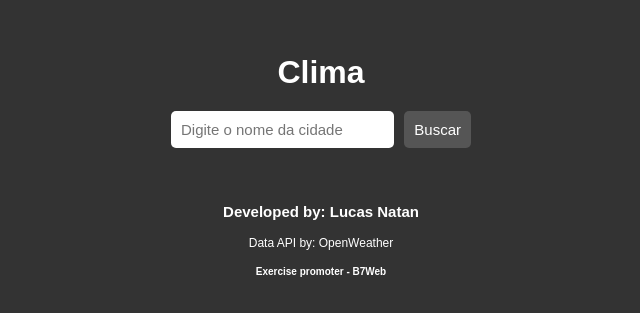
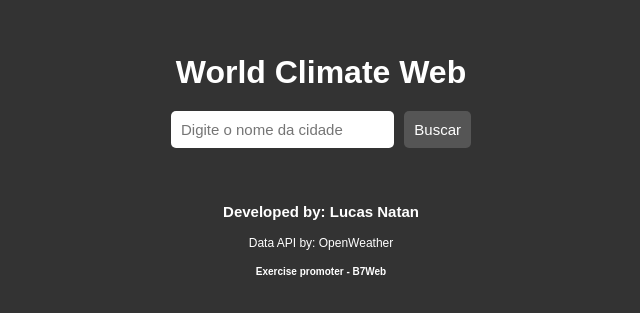
Before and after one commit to lucasnatanmelo/World-Climate-Web, a plain HTML site: page index.html in a window 1280 px wide. Shown: the part 245-558 px from the top of the page, without its empty margins (319-959 px from the left). Drawn offline with Linux system fonts and the light colour scheme.

Commit message:
Update index.html

```diff
--- a/index.html
+++ b/index.html
@@ -8,7 +8,7 @@
     <link rel="stylesheet" href="style.css" />
 </head>
 <body>
-    <h1>Clima</h1>
+    <h1>World Climate Web</h1>
 
     <form class="busca">
         <input type="search" id="searchInput" placeholder="Digite o nome da cidade" />
```
